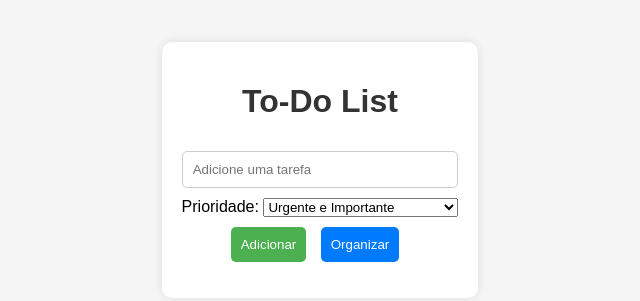
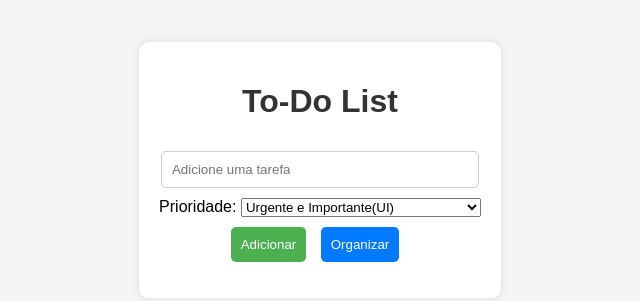
Before and after one commit to fabiovitorino97/To-Do-List-Js, a plain HTML site: page index.html in a window 1280 px wide. Shown: the part 230-531 px from the top of the page, without its empty margins (320-960 px from the left). Drawn offline with Linux system fonts and the light colour scheme.

Commit message:
Add files via upload

```diff
--- a/index.html
+++ b/index.html
@@ -19,10 +19,10 @@
         <div class="priority-container">
             <label for="priority">Prioridade:</label>
             <select id="priority">
-                <option value="urgent-important">Urgente e Importante</option>
-                <option value="urgent">Urgente</option>
-                <option value="important">Importante</option>
-                <option value="not-urgent-not-important">Não Urgente nem Importante</option>
+                <option value="UI">Urgente e Importante(UI)</option>
+                <option value="U">Urgente(U)</option>
+                <option value="I">Importante(I)</option>
+                <option value="NU/NI">Não Urgente nem Importante(NU/NI)</option>
             </select>
         </div>
         <!-- Botão para adicionar tarefas -->
```
